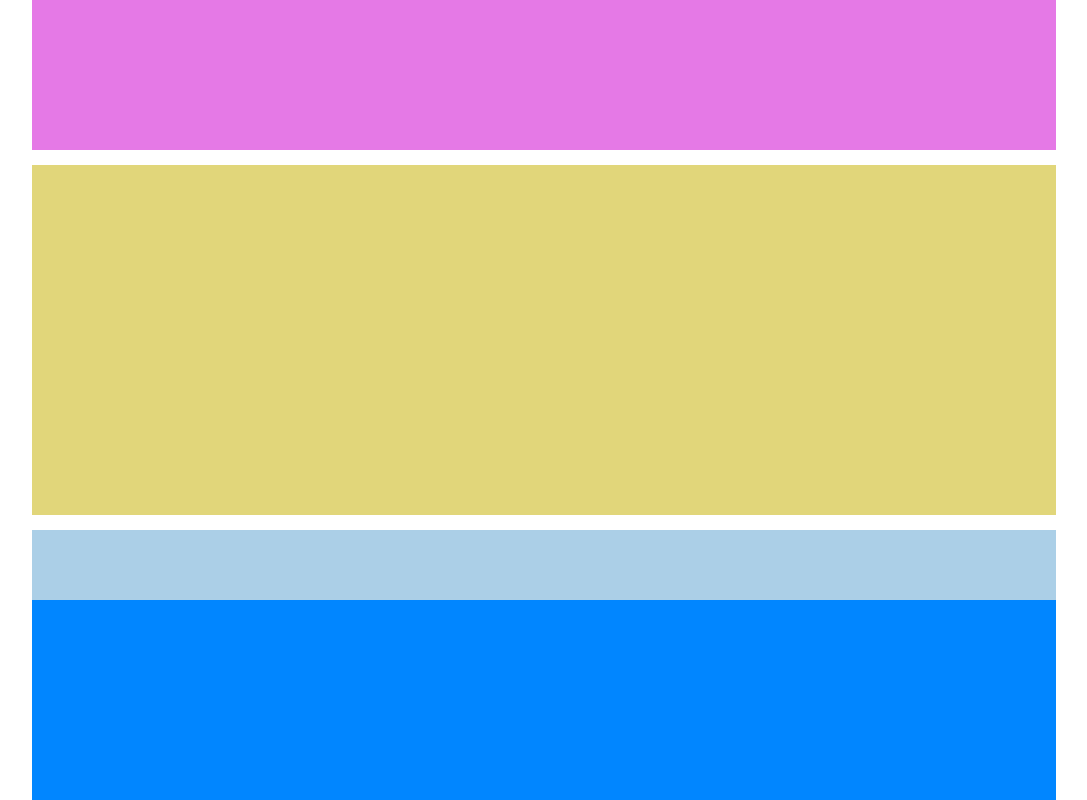
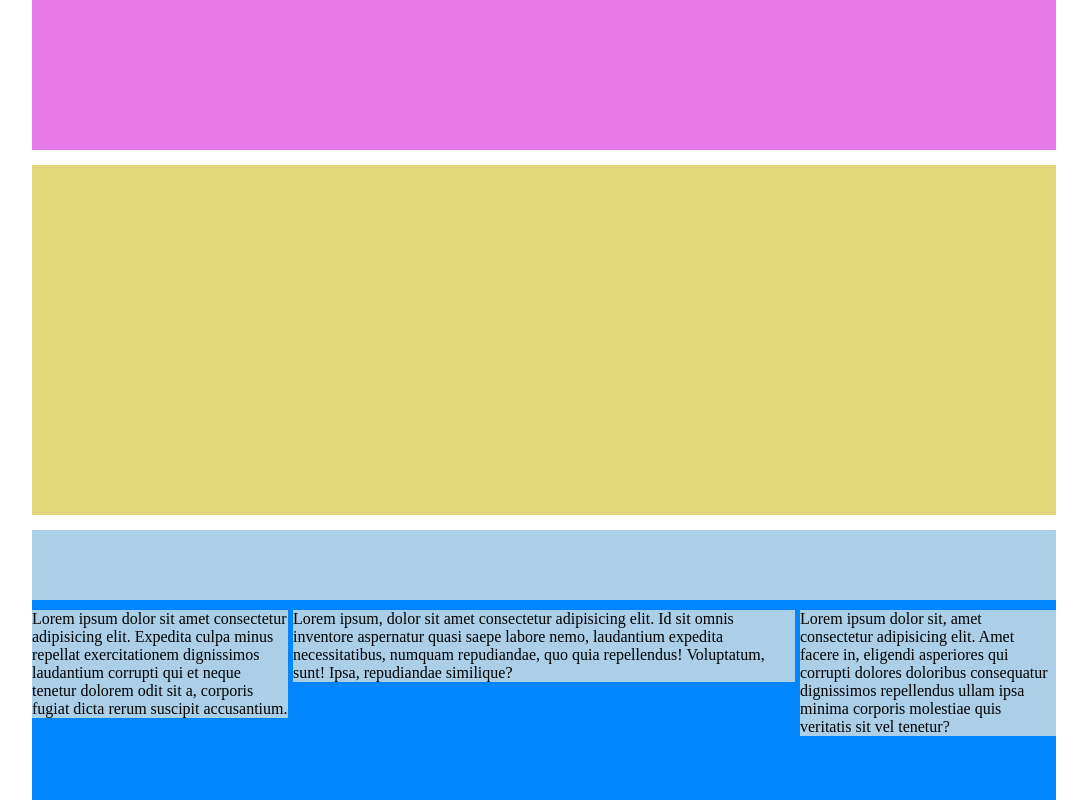
Before and after one commit to valentinacantarelli/htmlcss-struttura-wp, a plain HTML site: page index.html in a window 1280 px wide. Shown: the top 800 px of the page, without its empty margins (96-1183 px from the left). Drawn offline with Linux system fonts and the light colour scheme.

Commit message:
aggiornamento colonne con testo

```diff
--- a/css/style.css
+++ b/css/style.css
@@ -45,10 +45,11 @@ header {
 .col-1, .col-3 {
     width:25%;
 
+
 }
 .col-2 {
     width: calc(50% - 10px);
-    margin: 5px;
+    margin: 0 5px;
 }
 
 
--- a/index.html
+++ b/index.html
@@ -20,9 +20,9 @@
                     <div class="contenitore-centrale">
                         <div class="barra-superiore"></div>
                         <div class="clearfix colonne">
-                            <div class="col-1"></div>
-                            <div class="col-2"></div>
-                            <div class="col-3"></div>
+                            <div class="col-1">Lorem ipsum dolor sit amet consectetur adipisicing elit. Expedita culpa minus repellat exercitationem dignissimos laudantium corrupti qui et neque tenetur dolorem odit sit a, corporis fugiat dicta rerum suscipit accusantium.</div>
+                            <div class="col-2">Lorem ipsum, dolor sit amet consectetur adipisicing elit. Id sit omnis inventore aspernatur quasi saepe labore nemo, laudantium expedita necessitatibus, numquam repudiandae, quo quia repellendus! Voluptatum, sunt! Ipsa, repudiandae similique?</div>
+                            <div class="col-3">Lorem ipsum dolor sit, amet consectetur adipisicing elit. Amet facere in, eligendi asperiores qui corrupti dolores doloribus consequatur dignissimos repellendus ullam ipsa minima corporis molestiae quis veritatis sit vel tenetur?</div>
                         </div>
                     </div>
                 </div>
```
